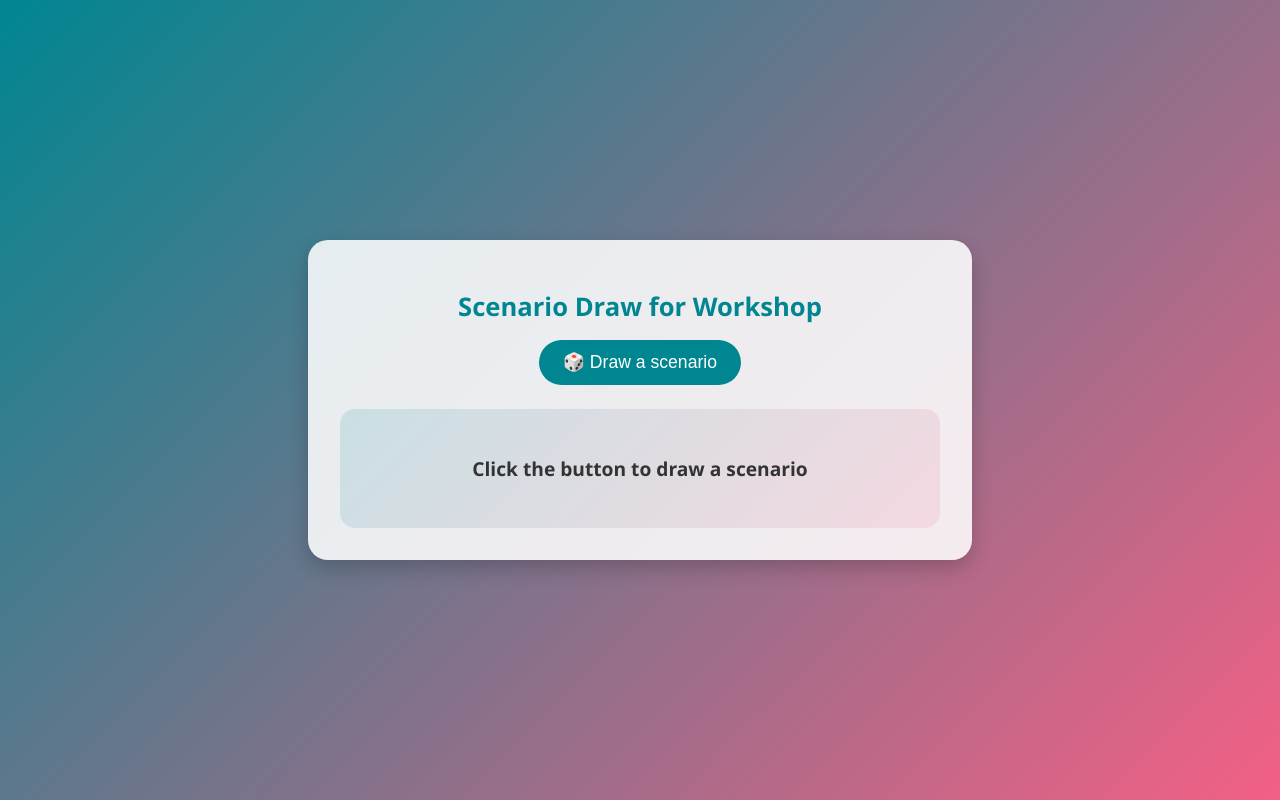
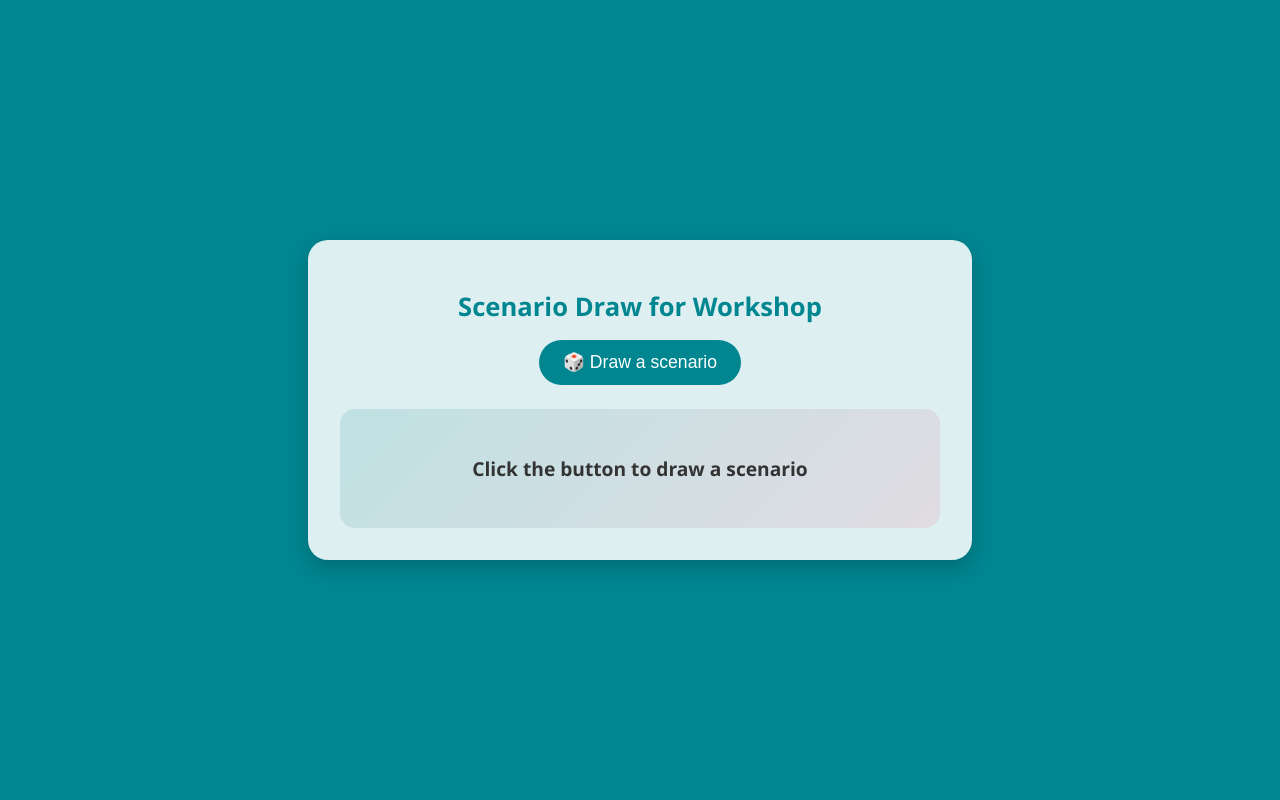
Before and after one commit to Anna-Soldanova-KNAV/Communication_workshop_trial, a plain HTML site: page index.html in a window 1280 px wide. Drawn offline with Linux system fonts and the light colour scheme.

Commit message:
Update index.html
edit

```diff
--- a/index.html
+++ b/index.html
@@ -7,7 +7,7 @@
 <style>
   body {
     font-family: 'Segoe UI', Tahoma, Geneva, Verdana, sans-serif;
-    background: linear-gradient(135deg, #008691, #F36085);
+    background: #008691;
     margin: 0;
     padding: 0;
     height: 100vh;
@@ -42,12 +42,12 @@
     background-color: #008691;
     color: #fff;
     cursor: pointer;
-    transition: all 0.3s ease;
+    transition: background-color 0.3s ease;
   }
 
   button:hover {
     background-color: #F36085;
-    transform: scale(1.05);
+    /* odstraněno scale */
   }
 
   #scenario {
@@ -102,9 +102,8 @@
 
   function drawScenario() {
     if (remainingScenarios.length === 0) {
-      // reset once all scenarios were used
+      // reset potichu
       remainingScenarios = [...allScenarios];
-      alert("All scenarios have been drawn. Starting over!");
     }
 
     const idx = Math.floor(Math.random() * remainingScenarios.length);
```
